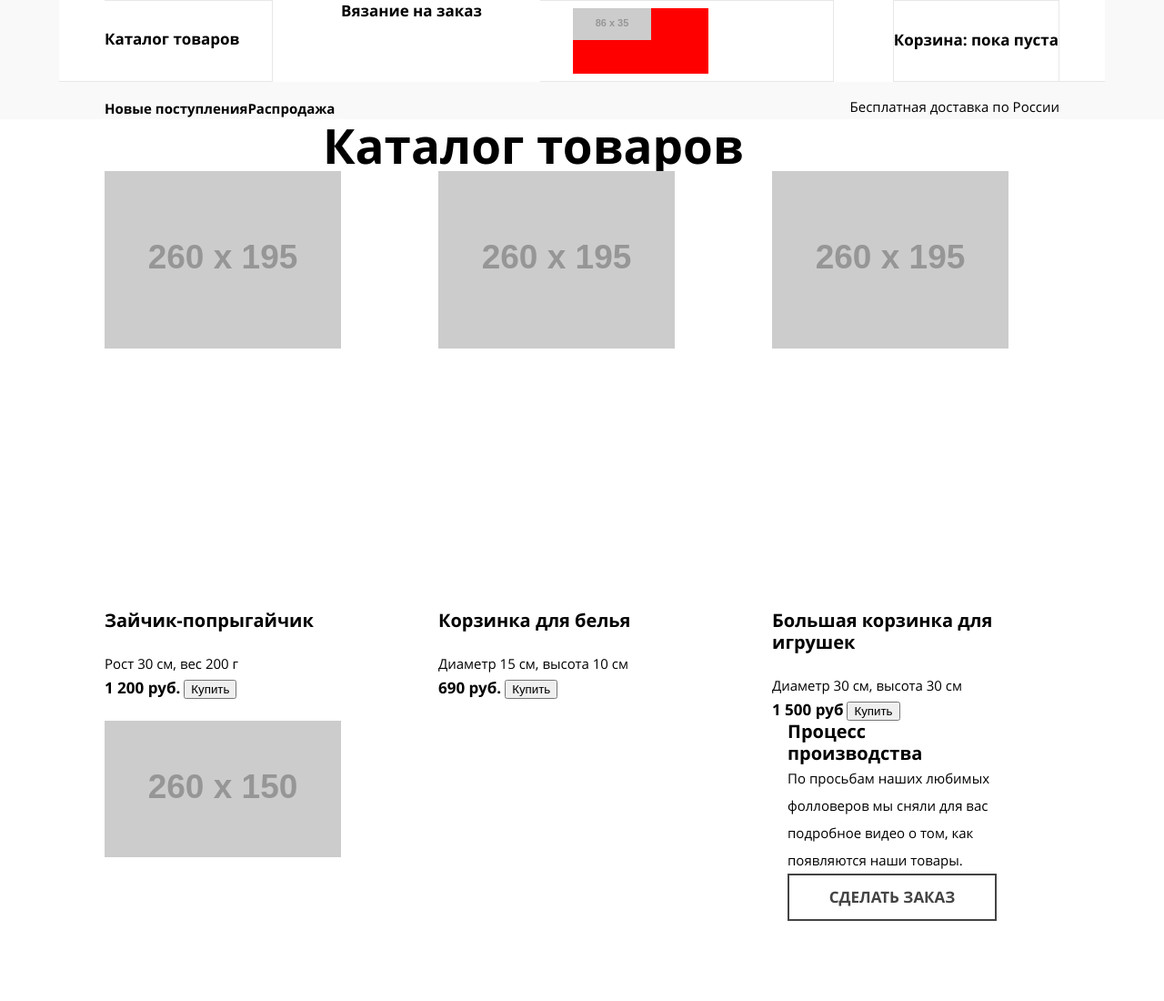
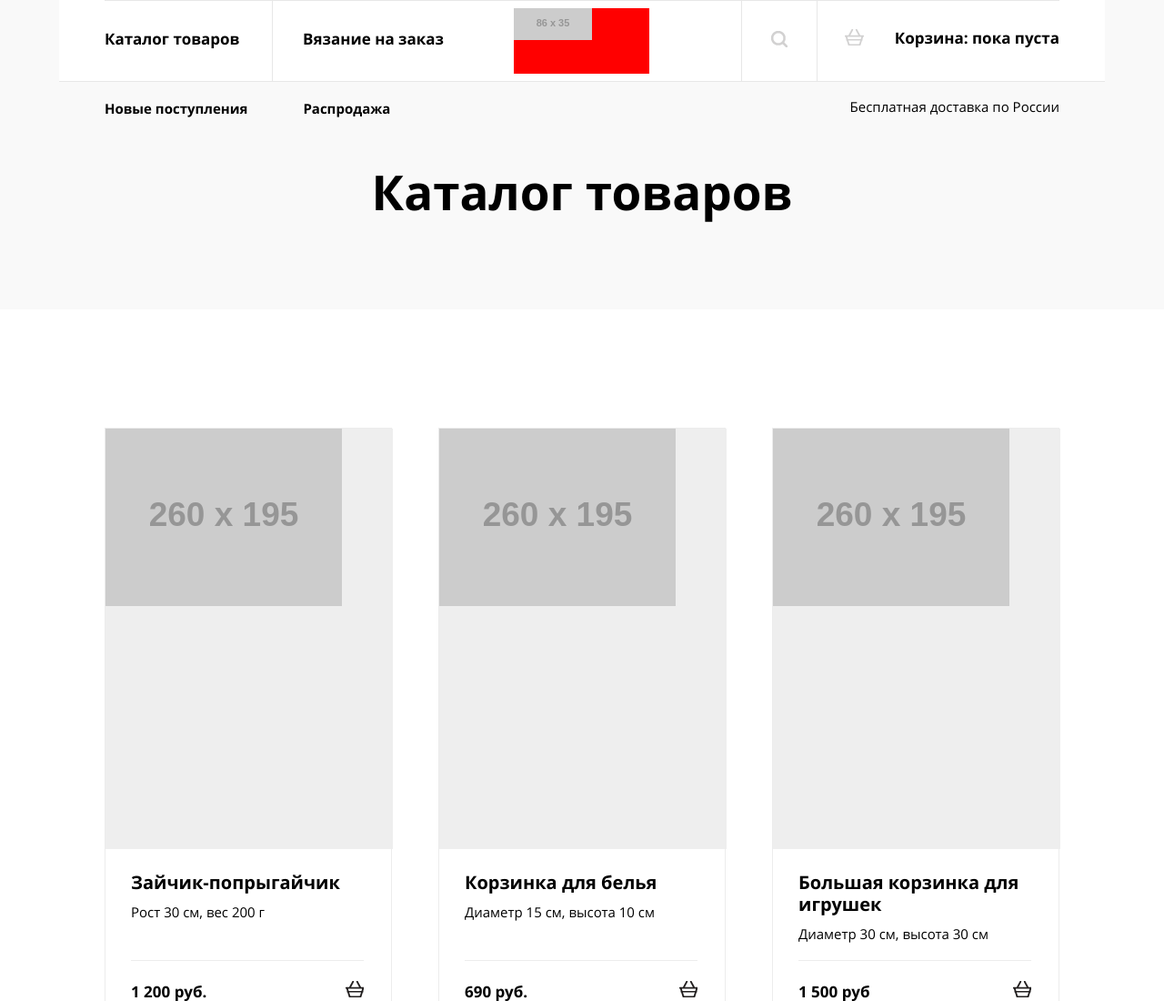
Before and after one commit to AnneyBen/http-AnneyBen_mishka.github.io, a plain HTML site: page catalog.html in a window 1280 px wide. Shown: the top 1100 px of the page at 91% size. Drawn offline with Linux system fonts and the light colour scheme; placeholder pictures from the web are drawn by us.

Commit message:
Start making catalog

```diff
--- a/catalog.html
+++ b/catalog.html
@@ -7,16 +7,17 @@
     <link rel="stylesheet" href="css/style.css">
 </head>
 <body>
-    <header class="page-header">
-        <nav class="page-header__main-nav">
+    <header class="page-header page-header--catalog">
+        <nav class="page-header__main-nav page-header__main-nav--catalog">
             <div class="page-header__main-nav-container container">
-                <ul class="page-header__list tablet-version">
+                <ul class="page-header__list tablet-version tablet-version--closed tablet-version--nojs">
+                    <button class="tablet-version__toggle">Открыть меню</button>
                     <ul class="tablet-version__item tablet-menu-list">
                         <li class="tablet-menu-list__item tablet-menu-list__item--catalog">
-                            <a class="tablet-menu-list__link">Каталог товаров</a>
+                            <a class="tablet-menu-list__link tablet-version__link">Каталог товаров</a>
                         </li>
-                        <li class="tablet-menu-list__item">
-                            <a href="form.html" class="tablet-menu-list__link">Вязание на заказ</a>
+                        <li class="tablet-menu-list__item tablet-menu-list__item--order">
+                            <a href="form.html" class="tablet-menu-list__link tablet-version__link">Вязание на заказ</a>
                         </li>
                     </ul>
                     <li class="tablet-version__item tablet-version__item--logo">
@@ -25,27 +26,27 @@
                         </a>
                     </li>
                     <ul class="tablet-version__item tablet-site-list">
-                        <li class="tablet-site-list__item">
-                            <input type="search" class="tablet-site-list__link tablet-site-list__link--search" placeholder="Поиск по сайту"/>
+                        <li class="tablet-site-list__item tablet-site-list__item--search">
+                            <input type="search" class="tablet-site-list__link tablet-site-list__link--search tablet-version__link" placeholder="Поиск по сайту"/>
                         </li>
-                        <li class="tablet-site-list__item">
-                            <a href="#" class="tablet-site-list__link tablet-site-list__link--cart">Корзина: пока пуста</a>
+                        <li class="tablet-site-list__item tablet-site-list__item--cart">
+                            <a href="#" class="tablet-site-list__link tablet-site-list__link--cart tablet-version__link">Корзина: пока пуста</a>
                         </li>
                     </ul>
                 </ul>
 
                 <ul class="page-header__list menu-list">
-                    <li class="menu-list__item">
+                    <li class="menu-list__item menu-list__item--catalog">
                         <a href="catalog.html" class="menu-list__link">Каталог товаров</a>
                     </li>
-                    <li class="menu-list__item">
+                    <li class="menu-list__item menu-list__item--order">
                         <a href="form.html" class="menu-list__link">Вязание на заказ</a>
                     </li>
                     <li class="menu-list__item menu-list__item--mobile-hidden">Бесплатная доставка по России</li>
                 </ul>
 
                 <ul class="page-header__list other-list">
-                    <li class="other-list__item">
+                    <li class="other-list__item other-list__item--catalog">
                         <a href="#" class="other-list__link">Новые поступления</a>
                     </li>
                     <li class="other-list__item">
@@ -55,10 +56,28 @@
                 </ul>
             </div>
         </nav>
+
+        <script>
+            var navMain = document.querySelector('.tablet-version');
+            var navToggle = document.querySelector('.tablet-version__toggle');
+
+            navMain.classList.remove('tablet-version--nojs');
+
+            navToggle.addEventListener('click', function() {
+                if (navMain.classList.contains('tablet-version--closed'
+                    )) {
+                    navMain.classList.remove('tablet-version--closed');
+                    navMain.classList.add('tablet-version--opened');
+                } else {
+                    navMain.classList.add('tablet-version--closed');
+                    navMain.classList.remove('tablet-version--opened');
+                }
+            });
+        </script>
+        <h1 class="page-header__main-title">Каталог товаров</h1>
     </header>
 
     <main class="page-main page-main--catalog">
-        <h1 class="page-main__main-title">Каталог товаров</h1>
         <ul class="page-main__catalog-list catalog-list">
             <li class="catalog-list__item">
                 <div class="catalog-list__container-image">
--- a/css/style.css
+++ b/css/style.css
@@ -1205,12 +1205,19 @@ body {
     display: none;
   }
 }
-.page-main__main-title {
+.page-header--catalog {
+  padding-bottom: 76px;
+}
+.page-header__main-nav--catalog {
+  margin-bottom: 70px;
+}
+.page-header__main-title {
   font-family: 'OpenSans-bold', 'Helvetica Neue', sans-serif;
   font-weight: bold;
   font-size: 27px;
   line-height: 30px;
   width: 260px;
+  text-align: center;
   margin: 0 auto;
 }
 .catalog-list {
@@ -1222,17 +1229,41 @@ body {
 }
 .catalog-list__item {
   width: 260px;
+  border: solid 1px #ececec;
+  margin-top: 30px;
+}
+.catalog-list__container-image {
+  width: 260px;
+  height: 195px;
+}
+.catalog-list__container-description {
+  padding-top: 26px;
+  padding-left: 28px;
+  padding-bottom: 26px;
 }
 .catalog-list__name {
+  padding: 0;
+  margin: 0;
   font-family: 'OpenSans-bold', 'Helvetica Neue', sans-serif;
   font-weight: bold;
   font-size: 17px;
   line-height: 24px;
+  margin-bottom: 5px;
 }
 .catalog-list__characteristics {
+  display: block;
+  padding: 0;
+  margin: 0;
   font-size: 13px;
   line-height: 30px;
   font-style: normal;
+  margin-bottom: 19px;
+}
+.catalog-list__container-buy {
+  display: flex;
+  border-top: solid 1px #ececec;
+  width: 204px;
+  padding-top: 22px;
 }
 .catalog-list__price {
   font-family: 'OpenSans-bold', 'Helvetica Neue', sans-serif;
@@ -1240,26 +1271,52 @@ body {
   font-size: 15px;
   line-height: 24px;
 }
+.catalog-list__buy {
+  padding: 0;
+  margin: 0;
+  border: none;
+  font-size: 0.01px;
+  width: 20px;
+  height: 19px;
+  background-color: transparent;
+  background-image: url(../img/cart.png);
+  background-repeat: no-repeat;
+  margin-left: auto;
+}
 @media (min-width: 768px) {
-  .page-main__main-title {
+  .page-header--catalog {
+    padding-bottom: 76px;
+  }
+  .page-header__main-nav--catalog {
+    margin-bottom: 54px;
+  }
+  .page-header__main-title {
     font-size: 43px;
     line-height: 50px;
     width: 383px;
   }
   .catalog-list {
     width: 668px;
+    padding-top: 29px;
   }
   .catalog-list__item {
     width: 668px;
     display: flex;
     justify-content: space-between;
+    margin-top: 54px;
   }
   .catalog-list__container-image {
     width: 334px;
-    height: 334px;
+    height: 332px;
+    background-color: #eeeeee;
   }
   .catalog-list__container-description {
+    display: flex;
+    flex-direction: column;
+    justify-content: flex-start;
     width: 334px;
+    padding-top: 25px;
+    padding-bottom: 28px;
   }
   .catalog-list__name {
     font-size: 20px;
@@ -1269,13 +1326,24 @@ body {
     font-size: 15px;
     line-height: 30px;
   }
+  .catalog-list__container-buy {
+    width: 268px;
+    margin-top: auto;
+    margin-left: 4px;
+  }
   .catalog-list__price {
     font-size: 17px;
     line-height: 24px;
   }
 }
 @media (min-width: 1150px) {
-  .page-main__main-title {
+  .page-header__main-nav--catalog {
+    margin-bottom: 51px;
+  }
+  .page-header--catalog {
+    padding-bottom: 101px;
+  }
+  .page-header__main-title {
     font-size: 53px;
     line-height: 57px;
     width: 570px;
@@ -1284,19 +1352,33 @@ body {
     width: 1050px;
     display: flex;
     justify-content: space-between;
+    padding-top: 130px;
   }
   .catalog-list__item {
+    margin-top: 0;
     width: 316px;
     display: flex;
     flex-direction: column;
     justify-content: flex-start;
+    position: relative;
   }
   .catalog-list__container-image {
     width: 316px;
     height: 462px;
   }
   .catalog-list__container-description {
+    display: block;
     width: 316px;
+    padding-bottom: 87px;
+  }
+  .catalog-list__characteristics {
+    margin-bottom: 0px;
+  }
+  .catalog-list__container-buy {
+    position: absolute;
+    width: 256px;
+    margin: 0;
+    bottom: 26px;
   }
 }
 .section-processing {
--- a/less/base/catalog/catalog-list.less
+++ b/less/base/catalog/catalog-list.less
@@ -1,12 +1,21 @@
 @import url("less/help/vars.less");
 @import url("less/help/mixins.less");
 
-.page-main__main-title{
+.page-header--catalog{
+    padding-bottom: 76px;
+}
+
+.page-header__main-nav--catalog{
+    margin-bottom: 70px;
+}
+
+.page-header__main-title{
     .open-bold();
     font-weight: bold;
     .font(27px, 30px);
 
     width: 260px;
+    text-align: center;
     margin: 0 auto;
 }
 
@@ -20,17 +29,42 @@
 
 .catalog-list__item{
     width: 260px;
+    border: solid 1px #ececec;
+    margin-top: 30px;
+}
+
+.catalog-list__container-image{
+    width: 260px;
+    height: 195px;
+}
+
+.catalog-list__container-description{
+    padding-top: 26px;
+    padding-left: 28px;
+    padding-bottom: 26px;
 }
 
 .catalog-list__name{
+    .pama();
     .open-bold();
     font-weight: bold;
     .font(17px, 24px);
+    margin-bottom: 5px;
 }
 
 .catalog-list__characteristics{
+    display: block;
+    .pama();
     .font(13px, 30px);
     font-style: normal;
+    margin-bottom: 19px;
+}
+
+.catalog-list__container-buy{
+    display: flex;
+    border-top: solid 1px #ececec;
+    width: 204px;
+    padding-top: 22px;
 }
 
 .catalog-list__price{
@@ -39,30 +73,58 @@
     .font(15px, 24px);
 }
 
+.catalog-list__buy{
+    .pama();
+    border: none;
+    font-size: 0.01px;
+    width: 20px;
+    height: 19px;
+    background-color: transparent;
+    background-image: url(../img/cart.png);
+    background-repeat: no-repeat;
+    margin-left: auto;
+}
+
 
 @media (min-width: 768px){
-    .page-main__main-title{
+    .page-header--catalog{
+        padding-bottom: 76px;
+    }
+
+    .page-header__main-nav--catalog{
+        margin-bottom: 54px;
+    }
+
+    .page-header__main-title{
         .font(43px, 50px);
         width: 383px;
     }
 
     .catalog-list{
         width: 668px;
+        padding-top: 29px;
     }
 
     .catalog-list__item{
         width: 668px;
         display: flex;
         justify-content: space-between;
+        margin-top: 54px;
     }
 
     .catalog-list__container-image{
         width: 334px;
-        height: 334px;
+        height: 332px;
+        background-color: #eeeeee;
     }
 
     .catalog-list__container-description{
+        display: flex;
+        flex-direction: column;
+        justify-content: flex-start;
         width: 334px;
+        padding-top: 25px;
+        padding-bottom: 28px;
     }
 
     .catalog-list__name{
@@ -73,13 +135,27 @@
         .font(15px, 30px);
     }
 
+    .catalog-list__container-buy{
+        width: 268px;
+        margin-top: auto;
+        margin-left: 4px;
+    }
+
     .catalog-list__price{
         .font(17px, 24px);
     }
 }
 
 @media (min-width: 1150px){
-    .page-main__main-title{
+    .page-header__main-nav--catalog {
+        margin-bottom: 51px;
+    }
+
+    .page-header--catalog{
+        padding-bottom: 101px;
+    }
+
+    .page-header__main-title{
         .font(53px, 57px);
         width: 570px;
     }
@@ -89,13 +165,16 @@
 
         display: flex;
         justify-content: space-between;
+        padding-top: 130px;
     }
 
     .catalog-list__item{
+        margin-top: 0;
         width: 316px;
         display: flex;
         flex-direction: column;
         justify-content: flex-start;
+        position: relative;
     }
 
     .catalog-list__container-image{
@@ -104,6 +183,19 @@
     }
 
     .catalog-list__container-description{
+        display: block;
         width: 316px;
+        padding-bottom: 87px;
+    }
+
+    .catalog-list__characteristics{
+        margin-bottom: 0px;
+    }
+
+    .catalog-list__container-buy{
+        position: absolute;
+        width: 256px;
+        margin: 0;
+        bottom: 26px;
     }
 }
```
